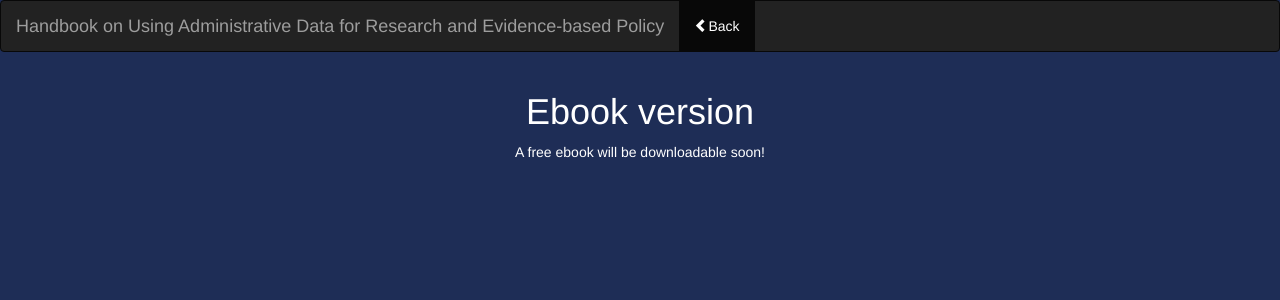
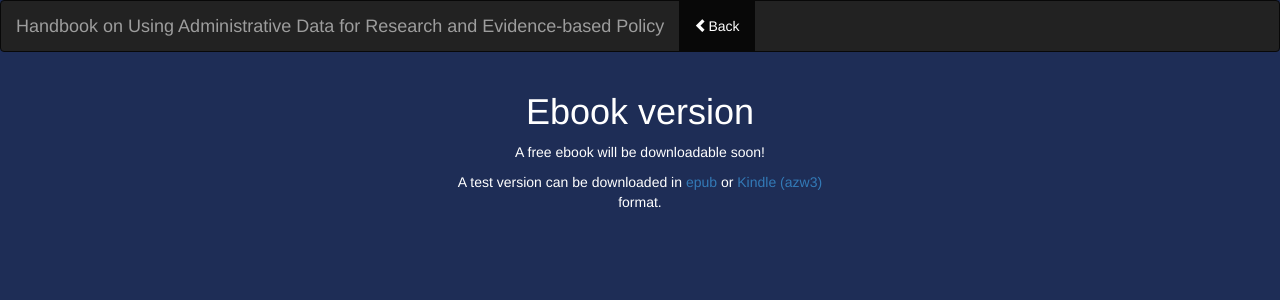
Before and after one commit to admindatahandbook/admindatahandbook.github.io, a Jekyll site: the page built from ebook/index.md, in a window 1280 px wide. Shown: the top 300 px of the page. Built offline with Jekyll 4.4.1, drawn with Linux system fonts in a browser that asks for light colours.

Commit message:
Providing a temporary link to the ebooks

```diff
--- a/ebook/index.md
+++ b/ebook/index.md
@@ -4,3 +4,5 @@ layout: default
 ---
 
 A free ebook will be downloadable soon!
+
+A test version can be downloaded in [epub](/latest/handbook.epub) or [Kindle (azw3)](/latest/handbook.azw3) format.
```
